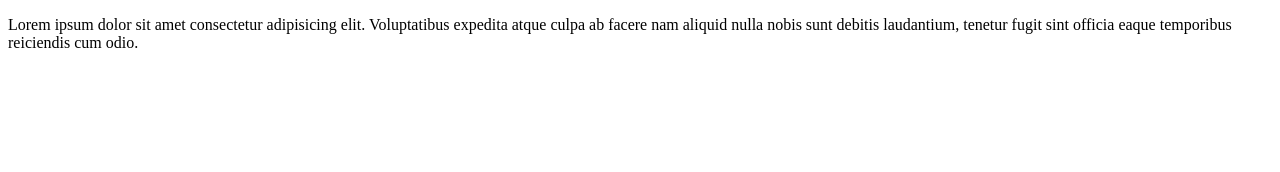
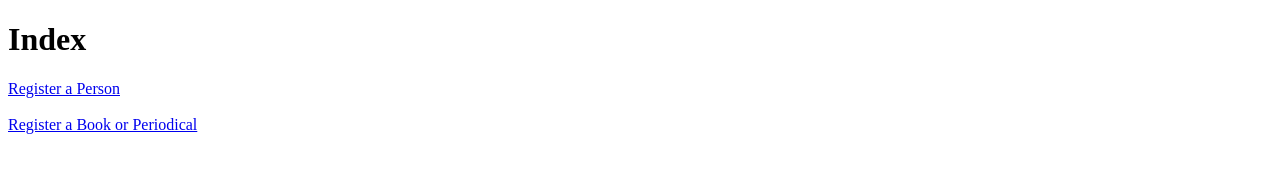
Before and after one commit to PauloCalletti/trabalho1_aspira, a plain HTML site: page public/index.html in a window 1280 px wide. Drawn offline with Linux system fonts and the light colour scheme.

Commit message:
Update index.html

```diff
--- a/public/index.html
+++ b/public/index.html
@@ -1,14 +1,19 @@
 <!DOCTYPE html>
 <html lang="en">
 <head>
-    <meta charset="UTF-8">
-    <meta name="viewport" content="width=device-width, initial-scale=1.0">
-    <title>Document</title>
+      <meta charset="UTF-8">
+      <meta name="viewport" content="width=device-width, initial-scale=1.0">
+      <link rel="stylesheet" href="style.css">
+      <title>Index</title>
 </head>
 <body>
+   <h1>
+      Index
+   </h1>
     <p>
-        Lorem ipsum dolor sit amet consectetur adipisicing elit. Voluptatibus expedita atque culpa ab facere nam aliquid nulla nobis sunt debitis laudantium, tenetur fugit sint officia eaque temporibus reiciendis cum odio.
-    </p>
-    <script type="module" src="test.js"></script>
+      <a href="reg-person.html">Register a Person</a><br><br>
+      <a href="reg-book-perio.html">Register a Book or Periodical</a>
+   </p>
+    <script type="module" src=""></script>
 </body>
 </html>
```
